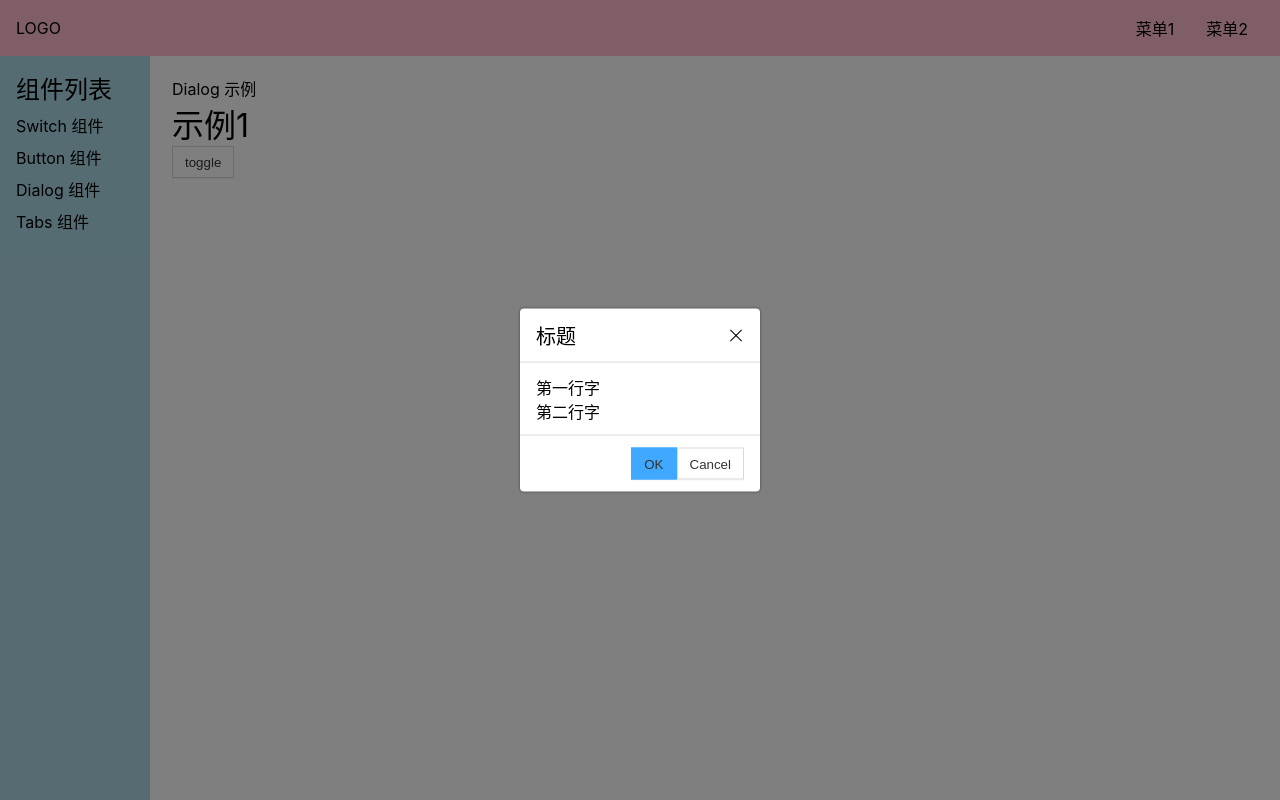
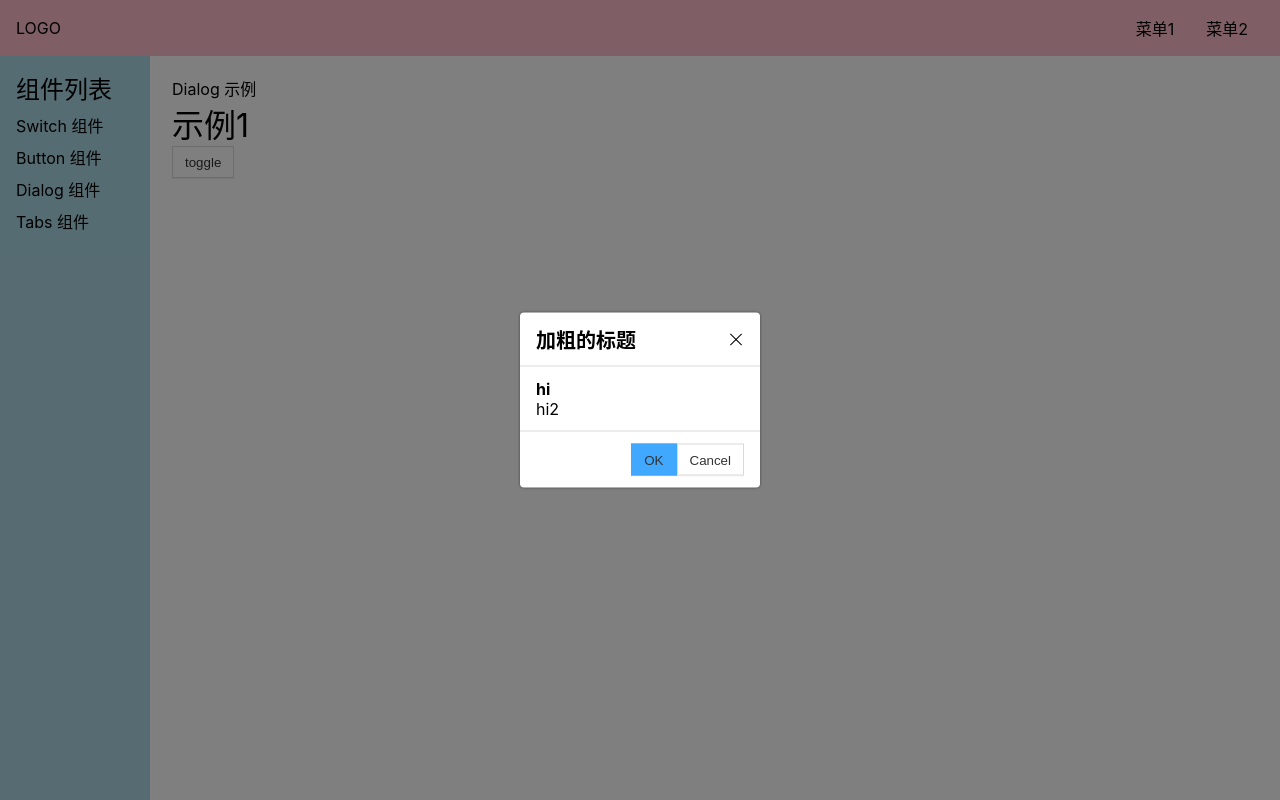
Before and after one commit to Wang-zhetao/PandaUI, a Vue app: page /#/doc/dialog in a window 1280 px wide. Built offline with nearby package versions, Linux system fonts and the light colour scheme.

Commit message:
Dialog 支持自定义 title 和 content

```diff
--- a/src/components/DialogDemo.vue
+++ b/src/components/DialogDemo.vue
@@ -2,7 +2,15 @@
   <div>Dialog 示例</div>
   <h1>示例1</h1>
   <Button @click="toggle">toggle</Button>
-  <Dialog v-model:visible="x" :closeOnClickOverlay="false" :ok="f1" :cancel="f2"></Dialog>
+  <Dialog v-model:visible="x" :closeOnClickOverlay="false" :ok="f1" :cancel="f2">
+    <template v-slot:content>
+      <strong>hi</strong>
+      <div>hi2</div>
+    </template>
+    <template v-slot:title>
+      <strong>加粗的标题</strong>
+    </template>
+  </Dialog>
 </template>
 
 <script lang="ts">
--- a/src/lib/Dialog.vue
+++ b/src/lib/Dialog.vue
@@ -3,12 +3,11 @@
   <div class="u-dialog-wrapper">
     <div class="u-dialog">
       <header>
-        标题
+        <slot name="title"/>
         <span @click="close" class="u-dialog-close"></span>
       </header>
       <main>
-        <p>第一行字</p>
-        <p>第二行字</p>
+        <slot name="content"/>
       </main>
       <footer>
         <Button level="main" @click="ok">OK</Button>
```
